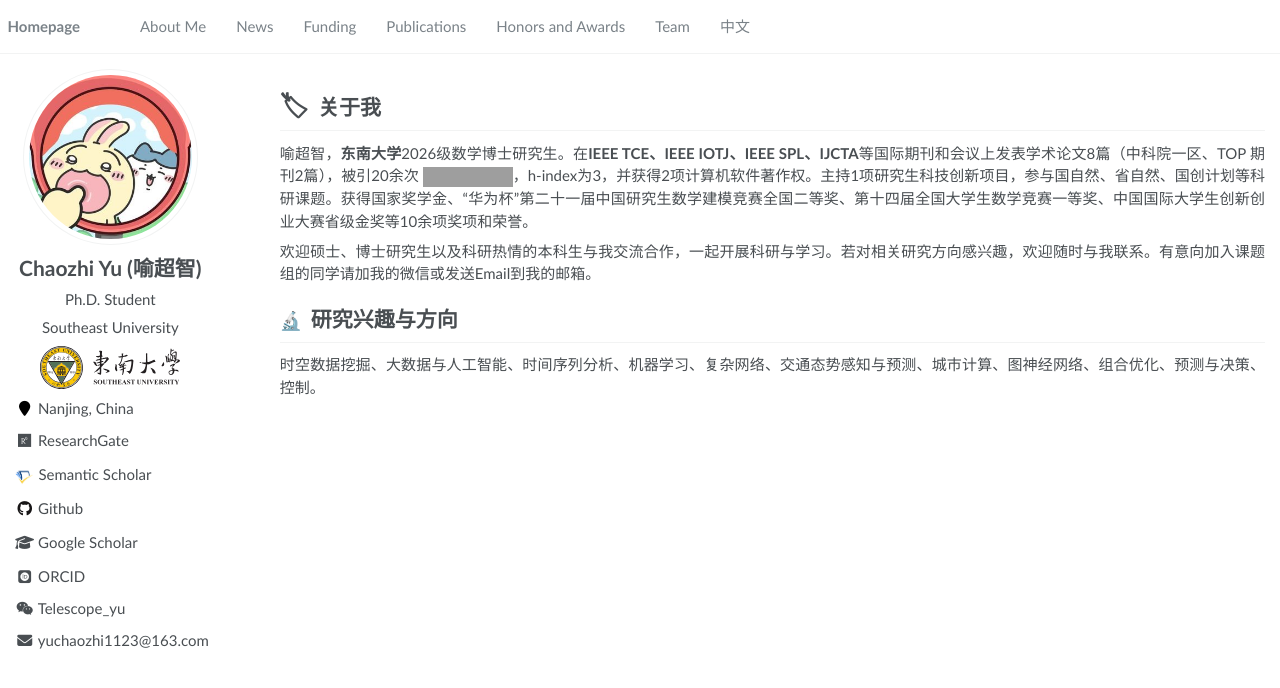
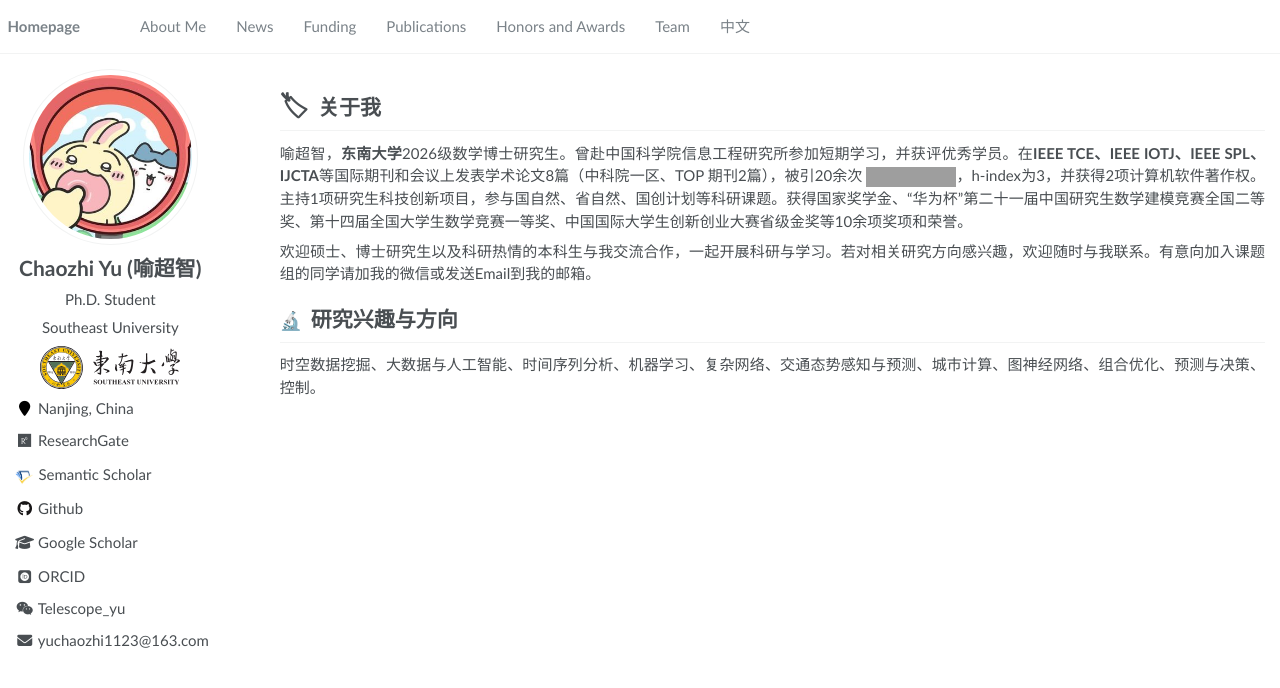
Before and after one commit to yuchaozhi/yuchaozhi.github.io, a Jekyll site: the page built from zh/includes/intro_zh.md, in a window 1280 px wide. Shown: the top 688 px of the page. Built offline with Jekyll 4.4.1, drawn with Linux system fonts in a browser that asks for light colours; some web fonts are replaced; our own code applies the rules of GitHub Pages for plain Markdown files; grey boxes are pictures that could not be loaded.

Commit message:
update intro.md

```diff
--- a/zh/includes/intro_zh.md
+++ b/zh/includes/intro_zh.md
@@ -3,7 +3,7 @@
 {::options parse_block_html="true" /}
 <div class="about-text">
 
-喻超智，**东南大学**2026级数学博士研究生。在**IEEE TCE、IEEE IOTJ、IEEE SPL、IJCTA**等国际期刊和会议上发表学术论文8篇（中科院一区、TOP 期刊2篇），被引20余次 [![Citations](https://img.shields.io/endpoint?logo=Google%20Scholar&url=https%3A%2F%2Fcdn.jsdelivr.net%2Fgh%2Fyuchaozhi%2Fyuchaozhi.github.io@google-scholar-stats%2Fgs_data_shieldsio.json&labelColor=f6f6f6&color=9cf&style=flat&label=citations)](https://scholar.google.com/citations?user=bZ9TsCcAAAAJ)，h-index为3，并获得2项计算机软件著作权。主持1项研究生科技创新项目，参与国自然、省自然、国创计划等科研课题。获得国家奖学金、“华为杯”第二十一届中国研究生数学建模竞赛全国二等奖、第十四届全国大学生数学竞赛一等奖、中国国际大学生创新创业大赛省级金奖等10余项奖项和荣誉。
+喻超智，**东南大学**2026级数学博士研究生。曾赴中国科学院信息工程研究所参加短期学习，并获评优秀学员。在**IEEE TCE、IEEE IOTJ、IEEE SPL、IJCTA**等国际期刊和会议上发表学术论文8篇（中科院一区、TOP 期刊2篇），被引20余次 [![Citations](https://img.shields.io/endpoint?logo=Google%20Scholar&url=https%3A%2F%2Fcdn.jsdelivr.net%2Fgh%2Fyuchaozhi%2Fyuchaozhi.github.io@google-scholar-stats%2Fgs_data_shieldsio.json&labelColor=f6f6f6&color=9cf&style=flat&label=citations)](https://scholar.google.com/citations?user=bZ9TsCcAAAAJ)，h-index为3，并获得2项计算机软件著作权。主持1项研究生科技创新项目，参与国自然、省自然、国创计划等科研课题。获得国家奖学金、“华为杯”第二十一届中国研究生数学建模竞赛全国二等奖、第十四届全国大学生数学竞赛一等奖、中国国际大学生创新创业大赛省级金奖等10余项奖项和荣誉。
 
 欢迎硕士、博士研究生以及科研热情的本科生与我交流合作，一起开展科研与学习。若对相关研究方向感兴趣，欢迎随时与我联系。有意向加入课题组的同学请加我的微信或发送Email到我的邮箱。
 
```
Also changed, not shown: _pages/includes/intro.md (+1 -1 lines).
